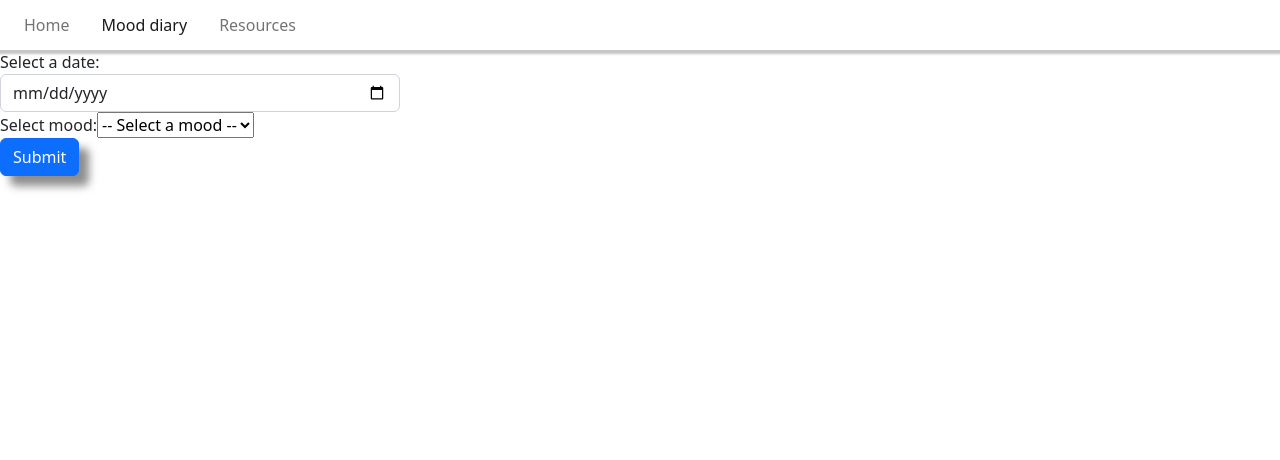
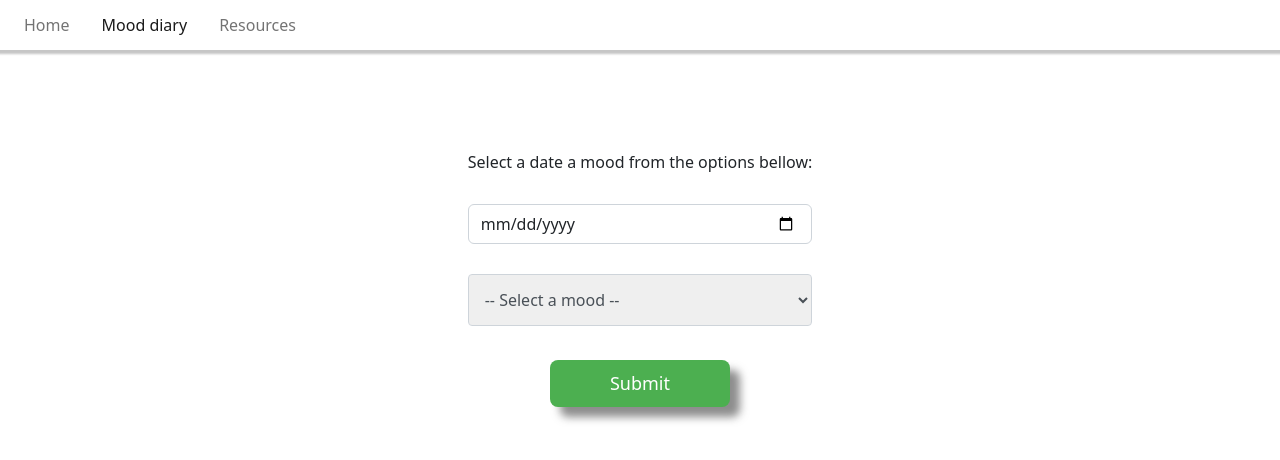
Before and after one commit to EmH93/mood-tracker, a React (Create React App) app: page /MoodDiary in a window 1280 px wide. Shown: the top 460 px of the page. Built offline with nearby package versions, Linux system fonts and the light colour scheme.

Commit message:
Form style updated

```diff
--- a/src/components/FormFolder/Form.css
+++ b/src/components/FormFolder/Form.css
@@ -28,14 +28,66 @@ select option:nth-child(6) {
   background-color: var(--stressed);
 }
 .selectedOption2 {
-  background-color:var(--sad);
+  background-color: var(--sad);
 }
 .selectedOption3 {
-  background-color:var(--chilled);
+  background-color: var(--chilled);
 }
 .selectedOption4 {
-  background-color:var(--happy);
+  background-color: var(--happy);
 }
-.selectedOption5{
+.selectedOption5 {
   background-color: var(--overjoyed);
 }
+
+.form-group label {
+  margin-bottom: 30px;
+}
+
+#selectInput {
+  margin-top: 30px;
+  margin-bottom: 30px;
+  display: block;
+  width: 100%;
+  padding: 0.8rem 0.75rem;
+  font-size: 1rem;
+  font-weight: 400;
+  line-height: 1.5;
+  color: #495057;
+  background-clip: padding-box;
+  border: 1px solid #ced4da;
+  border-radius: 0.25rem;
+  transition: border-color 0.15s ease-in-out, box-shadow 0.15s ease-in-out;
+}
+
+
+::-webkit-calendar-picker-indicator{
+  background-color: #ffffff;
+  padding: 5px;
+  cursor: pointer;
+  border-radius: 3px;
+}
+
+.btn-container{
+  display: flex;
+  justify-content: center;
+}
+
+button[type="submit"] {
+  background-color: #4CAF50; /* Green */
+  border: none;
+  color: white;
+  padding: 10px 60px;
+  text-align: center;
+  text-decoration: none;
+  display: inline-block;
+  font-size: 18px;
+  margin: 4px 2px;
+  cursor: pointer;
+  border-radius: 8px;
+  transition: background-color 0.3s ease;
+}
+
+button[type="submit"]:hover {
+  background-color: #3e8e41;
+}
--- a/src/components/FormFolder/Form.js
+++ b/src/components/FormFolder/Form.js
@@ -1,45 +1,46 @@
-import React from 'react';
-import './Form.css';
+import React from "react";
+import "./Form.css";
 function Form(props) {
-
   return (
     <div>
-      <form className="form" style={{ maxWidth: "400px" }} onSubmit={props.handleFormSubmit}>
+      <form className="form" onSubmit={props.handleFormSubmit}>
         <div className="form-group">
-          <label htmlFor="dateInput">Select a date:</label>
+          <label htmlFor="dateInput">
+            Select a date a mood from the options bellow:
+          </label>
           <input
             name="date"
             type="date"
             className="form-control"
             id="dateInput"
-            placeholder="YYYY-MM-DD"
+            placeholder="Select a date"
             required
             value={props.date}
             onChange={(event) => props.setDate(event.target.value)}
           />
         </div>
 
-        <div className="form-group">
-          <label htmlFor="selectInput">Select mood:</label>
+        <div className="form-group mood-input">
           <select
-              className={` ${
+            className={`${
               props.mood === "Stressed"
                 ? "selectedOption1"
-                  : props.mood=== "Sad"
+                : props.mood === "Sad"
                 ? "selectedOption2"
-                  :props.mood === "Chilled"
+                : props.mood === "Chilled"
                 ? "selectedOption3"
                 : props.mood === "Happy"
                 ? "selectedOption4"
-                  :props.mood === "Overjoyed"
-                  ? "selectedOption5" : ""
+                : props.mood === "Overjoyed"
+                ? "selectedOption5"
+                : ""
             }`}
-            id= "selectInput"
+            id="selectInput"
             required
             value={props.mood}
             onChange={(event) => props.setMood(event.target.value)}
           >
-            <option value="" >-- Select a mood --</option>
+            <option value="">-- Select a mood --</option>
             <option value="Stressed">😥 Stressed</option>
             <option value="Sad">☹️ Sad</option>
             <option value="Chilled">😊 Chilled</option>
@@ -48,9 +49,11 @@ function Form(props) {
           </select>
         </div>
 
+        <div className="btn-container">
           <button type="submit" className="btn btn-primary">
             Submit
           </button>
+        </div>
       </form>
     </div>
   );
--- a/src/pages/MoodDiary/MoodDiary.css
+++ b/src/pages/MoodDiary/MoodDiary.css
@@ -0,0 +1,7 @@
+.mood-container{
+    width: 100%;
+    display: flex;
+    justify-content: center;
+    align-items: center;
+    margin-top: 100px;
+}
--- a/src/pages/MoodDiary/MoodDiary.js
+++ b/src/pages/MoodDiary/MoodDiary.js
@@ -1,57 +1,53 @@
 import React, { useState, useEffect } from "react";
 import MoodCard from "../../components/Card/Card";
 import Form from "../../components/FormFolder/Form";
-import {Row} from 'antd';
+import "./MoodDiary.css";
+import { Row } from "antd";
 import getKeyByValue from "../../utils/getKeyHook";
 
-function MoodDiary(){
-    const [selectedDate, setSelectedDate] = useState('');
-    const [selectedMood, setSelectedMood] = useState('');
-    const mood = (localStorage.getItem("moodDiary") ? localStorage.getItem("moodDiary") : "{}" )
-    const [diary, setDiary] = useState(JSON.parse(mood))
+function MoodDiary() {
+  const [selectedDate, setSelectedDate] = useState("");
+  const [selectedMood, setSelectedMood] = useState("");
+  const mood = localStorage.getItem("moodDiary")
+    ? localStorage.getItem("moodDiary")
+    : "{}";
+  const [diary, setDiary] = useState(JSON.parse(mood));
 
-    useEffect(()=>{
-        setDiary(JSON.parse(mood))
-    },[mood])
+  useEffect(() => {
+    setDiary(JSON.parse(mood));
+  }, [mood]);
 
   const handleFormSubmit = (event) => {
     event.preventDefault();
-        let moodObj= JSON.parse(localStorage.getItem('moodDiary') || '{}')
-        console.log(typeof moodObj)
+    let moodObj = JSON.parse(localStorage.getItem("moodDiary") || "{}");
+    console.log(typeof moodObj);
 
-        moodObj[selectedDate]=selectedMood
+    moodObj[selectedDate] = selectedMood;
 
-        localStorage.setItem('moodDiary',JSON.stringify(moodObj))
-        console.log("form.js " + JSON.stringify(moodObj))
-        setSelectedDate('');
-       setSelectedMood('');
+    localStorage.setItem("moodDiary", JSON.stringify(moodObj));
+    console.log("form.js " + JSON.stringify(moodObj));
+    setSelectedDate("");
+    setSelectedMood("");
   };
 
-
-
   return (
+    <div className="mood-container">
       <div>
-             <Form handleFormSubmit={handleFormSubmit} date = {selectedDate} mood={selectedMood} setMood={setSelectedMood} setDate ={setSelectedDate}/>
+        <Form
+          handleFormSubmit={handleFormSubmit}
+          date={selectedDate}
+          mood={selectedMood}
+          setMood={setSelectedMood}
+          setDate={setSelectedDate}
+        />
         <Row gutter={16}>
-               {
-
-
-                    Object.values(diary).map((item,index)=>{
-                        const objKey = getKeyByValue(diary,item)
-                        return <MoodCard title={item} date={objKey}/>
-
-                    })
-               }
-
-
-
-
+          {Object.values(diary).map((item, index) => {
+            const objKey = getKeyByValue(diary, item);
+            return <MoodCard title={item} date={objKey} />;
+          })}
         </Row>
-
-
       </div>
-
-
-    )
+    </div>
+  );
 }
 export default MoodDiary;
```
Lines whose indentation alone changed are shown as unchanged.
